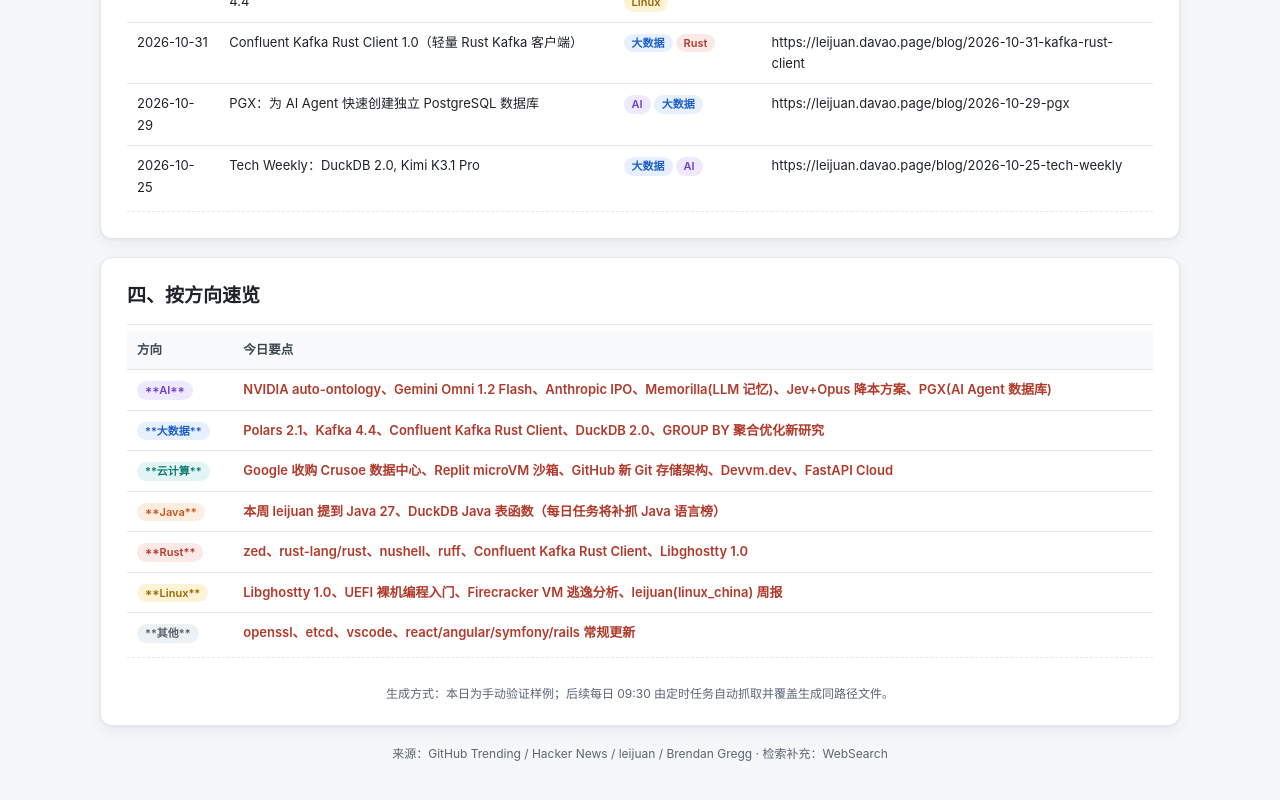
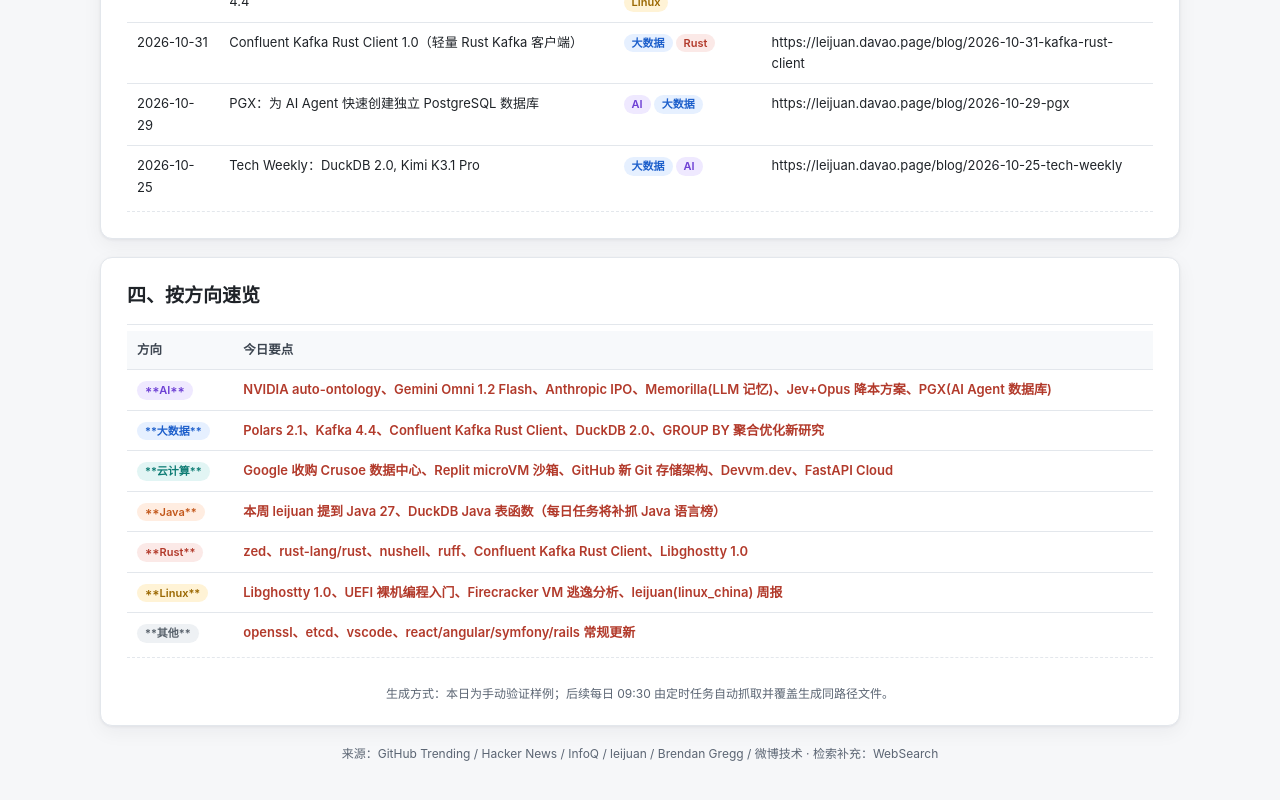
Before and after one commit to totheglory/tech-daily, a plain HTML site: page 2026-11-07.html in a window 1280 px wide. Shown: the part 2339-3139 px from the top of the page. Drawn offline with Linux system fonts and the light colour scheme.

Commit message:
add InfoQ and weibo sources to daily

```diff
--- a/2026-11-07.html
+++ b/2026-11-07.html
@@ -386,7 +386,7 @@ hr{border:0;border-top:1px dashed var(--line);margin:4px 0}
 <hr>
 <footer>生成方式：本日为手动验证样例；后续每日 09:30 由定时任务自动抓取并覆盖生成同路径文件。</footer>
 </section>
-<section class="sources"><p>来源：GitHub Trending / Hacker News / leijuan / Brendan Gregg · 检索补充：WebSearch</p></section>
+<section class="sources"><p>来源：GitHub Trending / Hacker News / InfoQ / leijuan / Brendan Gregg / 微博技术 · 检索补充：WebSearch</p></section>
 </div>
 </body>
 </html>
```
Also changed, not shown: 2026-11-08.html (+1 -1 lines), 2026-11-09.html (+1 -1 lines), 2026-11-10.html (+1 -1 lines), 2026-11-11.html (+1 -1 lines), 2026-11-12.html (+1 -1 lines), 2026-11-13.html (+1 -1 lines), 2026-11-14.html (+1 -1 lines), 2026-11-15.html (+1 -1 lines), 2026-11-17.html (+1 -1 lines), 2026-11-18.html (+1 -1 lines), 2026-11-19.html (+1 -1 lines).
